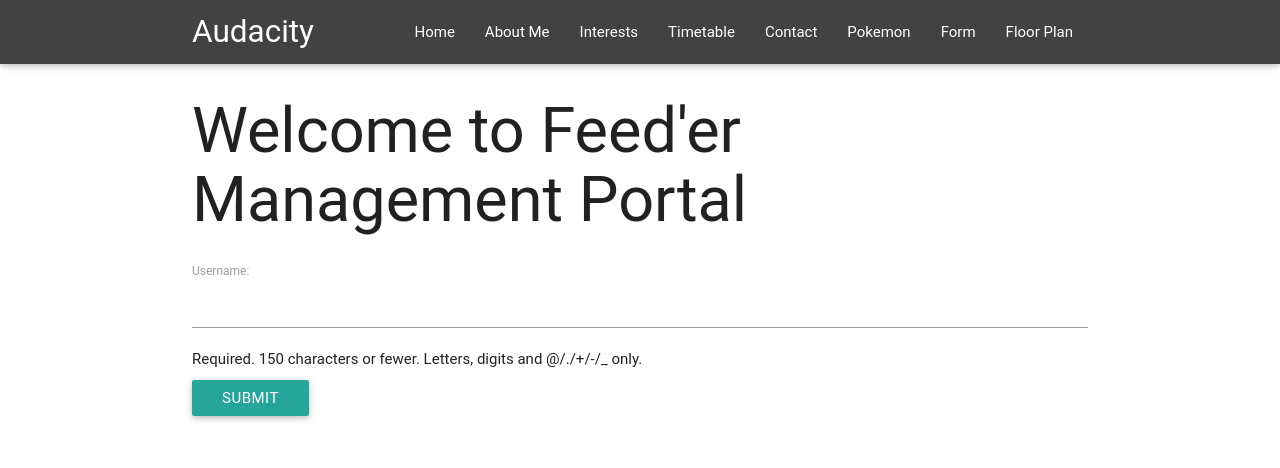
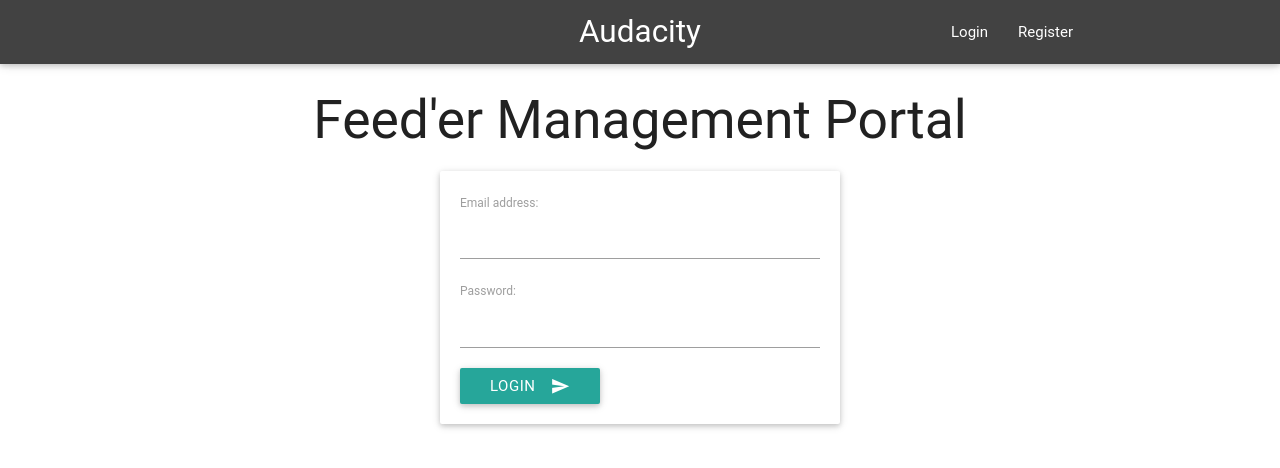
Before and after one commit to tastelessjolt/feed-er-project, a Django app: page /feeder/ in a window 1280 px wide. Shown: the top 468 px of the page. Run offline with Django 3.2, Linux system fonts and the light colour scheme; some libraries are stand-ins or nearby versions; some web fonts are replaced.

Commit message:
Register, login and logout working

```diff
--- a/lab10/feeder/forms.py
+++ b/lab10/feeder/forms.py
@@ -5,10 +5,17 @@ from django.contrib.auth.models import User
 
 class InstructorForm(forms.ModelForm):
 	class Meta:
-		model = Instructor
-		fields = ['user', 'course']
+		model = User
+		fields = ['first_name', 'last_name' , 'email', 'password']
+		widgets = {
+			'password' : forms.PasswordInput()
+		}
+
 
 class LoginForm(forms.ModelForm):
 	class Meta:
 		model = User
-		fields = ['username']
+		fields = ['email', 'password']
+		widgets = {
+			'password' : forms.PasswordInput()
+		}
--- a/lab10/feeder/templates/feeder/base_site.html
+++ b/lab10/feeder/templates/feeder/base_site.html
@@ -27,17 +27,19 @@
 <nav class="grey darken-3">
   <div class="container">
     <div class="nav-wrapper">
-      <a href="#" class="brand-logo">Audacity</a>
+        <ul id="nav-mobile" class="left hide-on-med-and-down">
+          <li><a href="">
+          {% block name %}
+
+          {% endblock %}
+          </a></li>
+        </ul>
+      <a href="{% url 'feeder:index' %}" class="brand-logo center">Audacity</a>
       <a href="#" data-activates="mobile-demo" class="button-collapse"><i class="material-icons">menu</i></a>
         <ul id="nav-mobile" class="right hide-on-med-and-down">
-          <li><a href="home.html">Home</a></li>
-          <li><a href="aboutme.html">About Me</a></li>
-          <li><a href="interests.html">Interests</a></li>
-          <li><a href="timetable.html">Timetable</a></li>
-          <li><a href="contact.html">Contact</a></li>
-          <li><a href="accordion.html">Pokemon</a></li>
-          <li><a href="form.html">Form</a></li>
-          <li><a href="floorplan.html">Floor Plan</a></li>
+          {% block navbar %}
+            <li><a href="courses">Courses</a></li>
+          {% endblock %}
         </ul>
     </div>
   </div>
--- a/lab10/feeder/templates/feeder/index.html
+++ b/lab10/feeder/templates/feeder/index.html
@@ -2,12 +2,16 @@
 {% load static %}
 
 {% block content %}
-<h1> Welcome to Feed'er Management Portal </h1>
-<h3 style="textcolor:red;"> {{ error_message }} </h3>
-<form action="{% url 'feeder:session' %}" method="POST">
-	{% csrf_token %}
-	{{ form.as_p }}
-	<input class="btn" type="submit" name="Login">
-</form>
+<h2 style="text-align:center" > Feed'er Management Portal </h1>
+<h3> Welcome back, {{ user.get_full_name }} </h3>
+
 
 {% endblock %}
+
+{% block navbar %}
+    <li><a href="courses">Courses</a></li>
+    <li><a href="{% url 'feeder:logout' %}">Sign out</a></li>
+{% endblock %}
+{% block name %}
+    {{ user.get_full_name }}
+{% endblock %}
--- a/lab10/feeder/templates/feeder/login.html
+++ b/lab10/feeder/templates/feeder/login.html
@@ -1,5 +1,31 @@
-<h1>Login Page</h1>
-<form action="{% url 'feeder:index' %}" method="post">
-{% csrf_token %}
-<input type="submit" value="Login">
+{% extends "feeder/base_site.html" %}
+{% load static %}
+
+{% block content %}
+<h2 style="text-align:center" > Feed'er Management Portal </h1>
+
+
+<div style="width: 400px; margin: 0 auto;" class="card white">
+<div class="card-content ">
+<form method="POST">
+	{% csrf_token %}
+    <p class="red-text"> {{ error_message }} </p>
+	{% for field in form %}
+    <div class="fieldWrapper">
+        <span class="red-text">{{ field.errors }}</span>
+        {{ field.label_tag }} {{ field }}
+        {% if field.help_text %}
+        <p class="help green-text">{{ field.help_text|safe }}</p>
+        {% endif %}
+    </div>
+    {% endfor %}
+	<button class="btn" type="submit"><i class="material-icons right">send</i>Login</button>
 </form>
+</div>
+</div>
+{% endblock %}
+
+{% block navbar %}
+    <li><a href="{% url 'feeder:login' %}">Login</a></li>
+    <li><a href="{% url 'feeder:register' %}">Register</a></li>
+{% endblock navbar %}
--- /dev/null
+++ b/lab10/feeder/templates/feeder/try_again.html
@@ -0,0 +1,6 @@
+{% extends "feeder/base_site.html" %}
+{% block content %}
+	<h2> {{ error_message }} </h2>
+
+	<a class="btn" href="{% url 'feeder:login' %}" ><i class="material-icons left">replay</i>Register</a>
+{% endblock %}
--- a/lab10/feeder/urls.py
+++ b/lab10/feeder/urls.py
@@ -1,11 +1,13 @@
-from django.conf.urls import url
+from django.conf.urls import url, include
+from django.contrib.auth import views as auth_views
 
 from . import views
 
 app_name = 'feeder'
 urlpatterns = [
-	url(r'^$', views.IndexView.as_view(), name='index'),
-	url(r'^register/$', views.RegisterView.as_view(), name='register'),
-	url(r'^login/$', views.IndexView.as_view(), name='login'),
-	url(r'^AddSession/$', views.AddSession, name='session'),
+	url(r'^$', views.LoginView, name='login'),
+	url(r'^login/$', views.LoginView, name='log_in'),
+	url(r'^register/$', views.RegisterView, name='register'),
+	url(r'^index/$', views.IndexView, name='index'),
+	url(r'^logout/$', views.Logout, name='logout'),
 ]
--- a/lab10/feeder/views.py
+++ b/lab10/feeder/views.py
@@ -1,31 +1,84 @@
-from django.shortcuts import render
+from django.shortcuts import render, HttpResponse, HttpResponseRedirect
 from .models import Instructor, Course, Student
 from django.urls import reverse
 from django.views import generic
 from .forms import InstructorForm, LoginForm
 from django.contrib.auth.models import User
-
+from django.contrib.auth import authenticate, login, logout
+from django.contrib.auth.decorators import login_required
 # Create your views here.
 
-class IndexView(generic.FormView):
-	template_name = "feeder/index.html"
-	form_class = LoginForm
-	success_url = '/feeder/index'
+# class IndexView(generic.FormView):
+# 	template_name = "feeder/index.html"
+# 	form_class = LoginForm
+# 	success_url = '/feeder/index'
+from django.contrib.auth import views
 
-class RegisterView(generic.FormView):
-	template_name = "feeder/register.html"
-	form_class = InstructorForm
-	success_url = '/feeder/index'
+def change_password(request):
+    template_response = views.password_change(request)
+    # Do something with `template_response`
+    return template_response
 
-def AddSession(request):
-	try:
-		user = User.objects.get(username=request.POST['username'])
-	except (KeyError, User.DoesNotExist) :
-		return render(request, "feeder/index.html", {
-				'error_message' : "Wrong username",
+def LoginView(request):
+	if request.method == "POST":
+		form = LoginForm(request.POST)
+		# if form.is_valid():
+		user = authenticate(username=request.POST['email'], password=request.POST['password'])
+		if user is not None:
+			if hasattr(user, 'instructor'):
+				login(request, user)
+				welcome = "Welcome, " + user.get_full_name()
+				return render(request, "feeder/index.html", {
+					'error_message' : welcome
+				})
+			else :
+				return HttpResponseRedirect(reverse('feeder:login',{'error_message' : "Students cannot login here"}))
+		else :
+			form = LoginForm(request.POST)
+			return render(request, "feeder/login.html", {
+				'form' : form,
+				'error_message' : "Wrong email or password"
 			})
-	else:
-		welcome = "Welcome, " + user.get_full_name()
-		return render(request, "feeder/index.html", {
-				'error_message' : welcome
-			})
+
+	else :
+		if request.user.is_authenticated :
+			return HttpResponseRedirect(reverse('feeder:index'))
+		else :
+			form = LoginForm()
+	return render(request, "feeder/login.html", {'form' : form } )
+
+@login_required
+def IndexView(request):
+	return render(request, "feeder/index.html", {'user' : request.user })
+
+@login_required
+def Logout(request):
+	logout(request)
+	return HttpResponseRedirect(reverse('feeder:login'))
+
+def RegisterView(request):
+	if request.method == "POST":
+		form = InstructorForm(request.POST)
+		if form.is_valid():
+			try:
+				User.objects.get(username=request.POST['email'])
+			except (KeyError, User.DoesNotExist):
+				user = User()
+				instructor = Instructor()
+				user.first_name=request.POST['first_name']
+				user.last_name=request.POST['last_name']
+				user.username=request.POST['email']
+				user.set_password(request.POST['password'])
+				user.save()
+				instructor.user_id = user.id;
+				instructor.save()
+				return HttpResponse("You have been successfully registered")
+			else :
+				error_message="This email has already been taken"
+	else :
+		form = InstructorForm()
+		error_message=''
+	return render(request, 'feeder/login.html',{
+			'form' : form,
+			'error_message' : error_message,
+		})
--- a/lab10/webserver/settings.py
+++ b/lab10/webserver/settings.py
@@ -100,6 +100,7 @@ AUTH_PASSWORD_VALIDATORS = [
     },
 ]
 
+LOGIN_URL = '/feeder/'
 # AUTH_USER_MODEL = 'feeder.MyUser'
 # AUTH_PROFILE_MODULE = 'feeder.Instructor'
 
```
Also changed, not shown: lab10/feeder/templates/feeder/register.html (+18 -7 lines), lab10/db.sqlite3.
